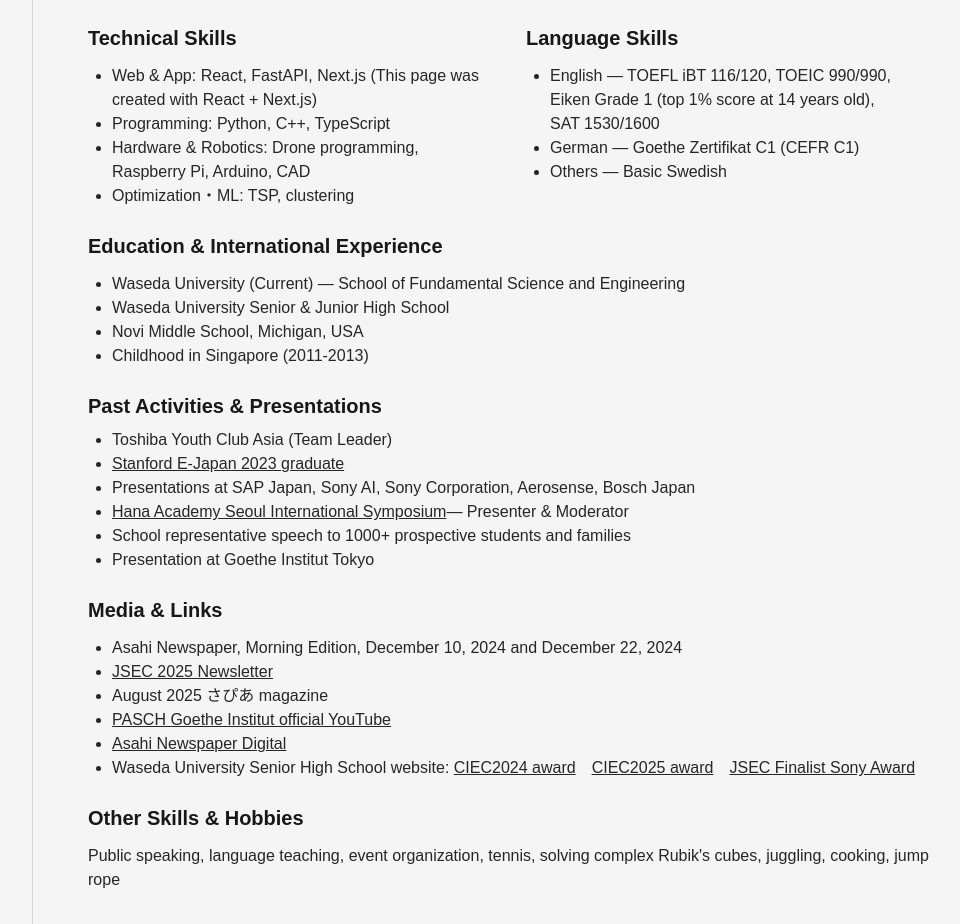
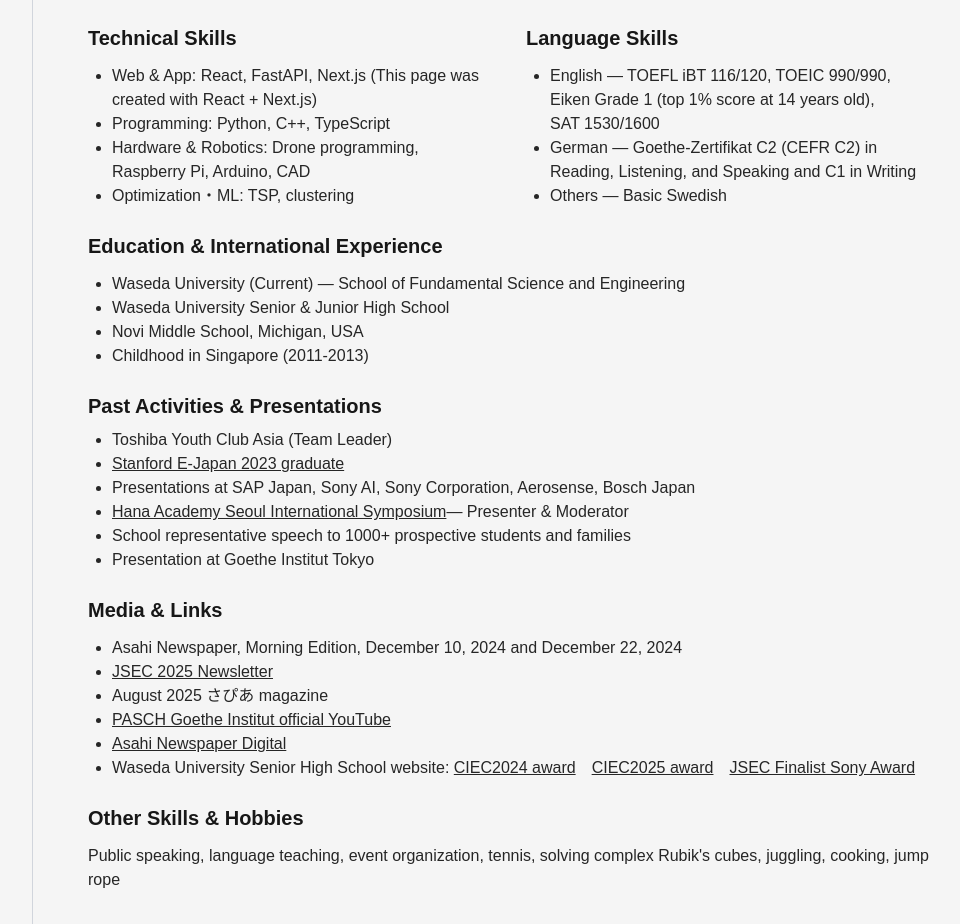
Before and after one commit to dronerd/yutokuroki-introduction-v1, a Next.js app: page / in a window 1280 px wide. Shown: the part 1500-2424 px from the top of the page, without its empty margins (300-1260 px from the left). Built offline with nearby package versions, Linux system fonts and the light colour scheme.

Commit message:
added Goethe C2 to profile

```diff
--- a/app/ja/page.tsx
+++ b/app/ja/page.tsx
@@ -302,7 +302,7 @@ export default function HomePageJa() {
                     <br />
                     SAT 1530/1600
                   </li>
-                  <li>ドイツ語 — Goethe Zertifikat C1 (CEFR C1)</li>
+                  <li>ドイツ語 — Goethe-Zertifikat C2 (CEFRC2) の読む・聞く・話す技能とC1の書く技能</li>
                   <li>その他 — 基礎のスウェーデン語</li>
                 </ul>
               </div>
--- a/app/page.tsx
+++ b/app/page.tsx
@@ -336,7 +336,7 @@ export default function HomePageEn() {
                     <br />
                     SAT 1530/1600
                   </li>
-                  <li>German — Goethe Zertifikat C1 (CEFR C1)</li>
+                  <li>German — Goethe-Zertifikat C2 (CEFR C2) in Reading, Listening, and Speaking and C1 in Writing </li>
                   <li>Others — Basic Swedish </li>
                 </ul>
               </div>
```
